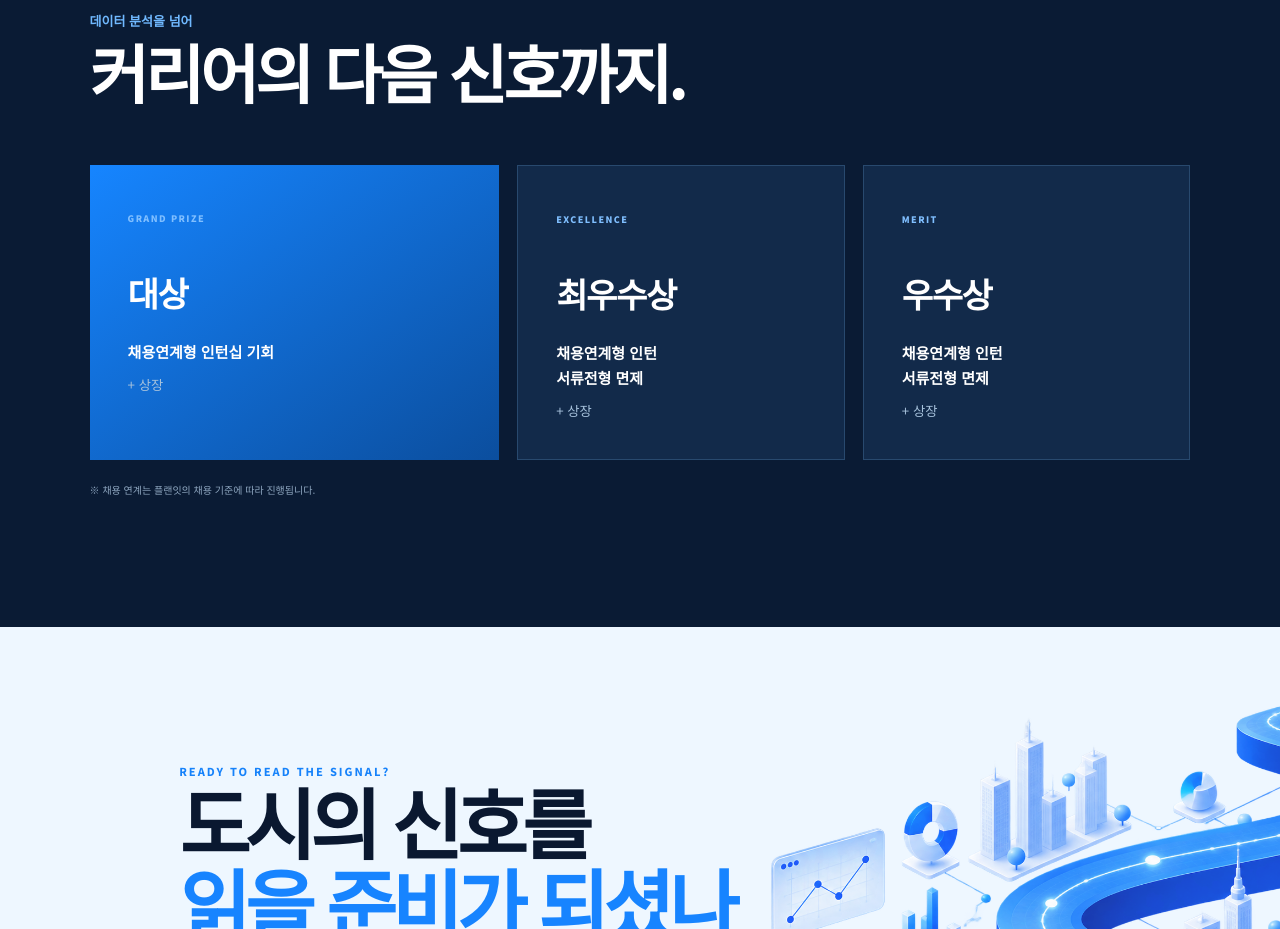
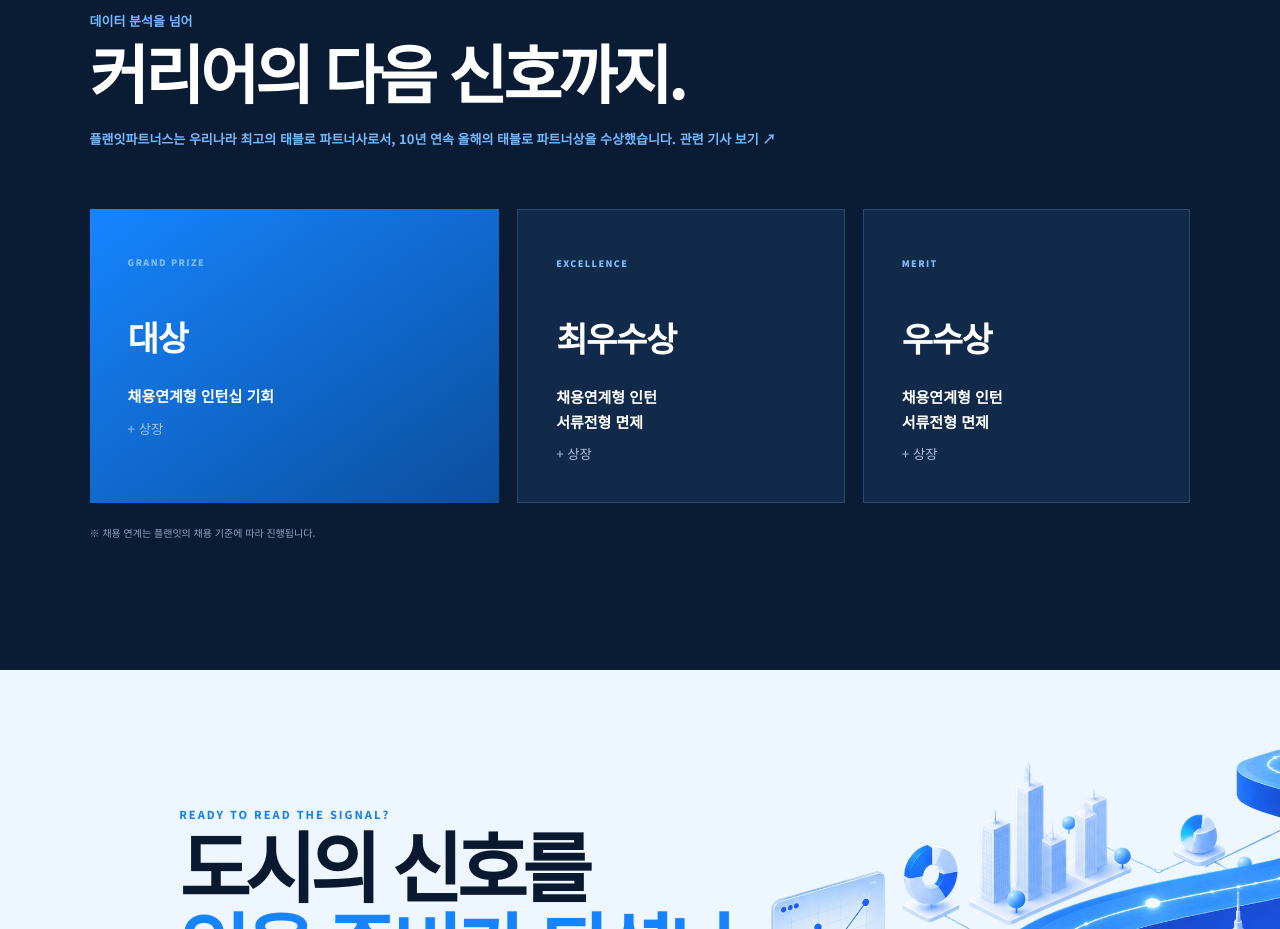
Before and after one commit to Mmmmwon/bdai-planit-contest, a plain HTML site: page index.html in a window 1280 px wide. Shown: the part 4940-5869 px from the top of the page. Drawn offline with Linux system fonts and the light colour scheme.

Commit message:
Update index.html

```diff
--- a/index.html
+++ b/index.html
@@ -407,6 +407,17 @@
           <p>데이터 분석을 넘어</p>
 
           <h2>커리어의 다음 신호까지.</h2>
+
+          <p class="planit-award-note" style="margin-top: 24px">
+            플랜잇파트너스는 우리나라 최고의 태블로 파트너사로서, 10년 연속
+            올해의 태블로 파트너상을 수상했습니다.
+            <a
+              href="https://www.sentv.co.kr/article/view/sentv202604240058"
+              target="_blank"
+              rel="noopener"
+              >관련 기사 보기 ↗</a
+            >
+          </p>
         </div>
 
         <div class="award-grid">
```
